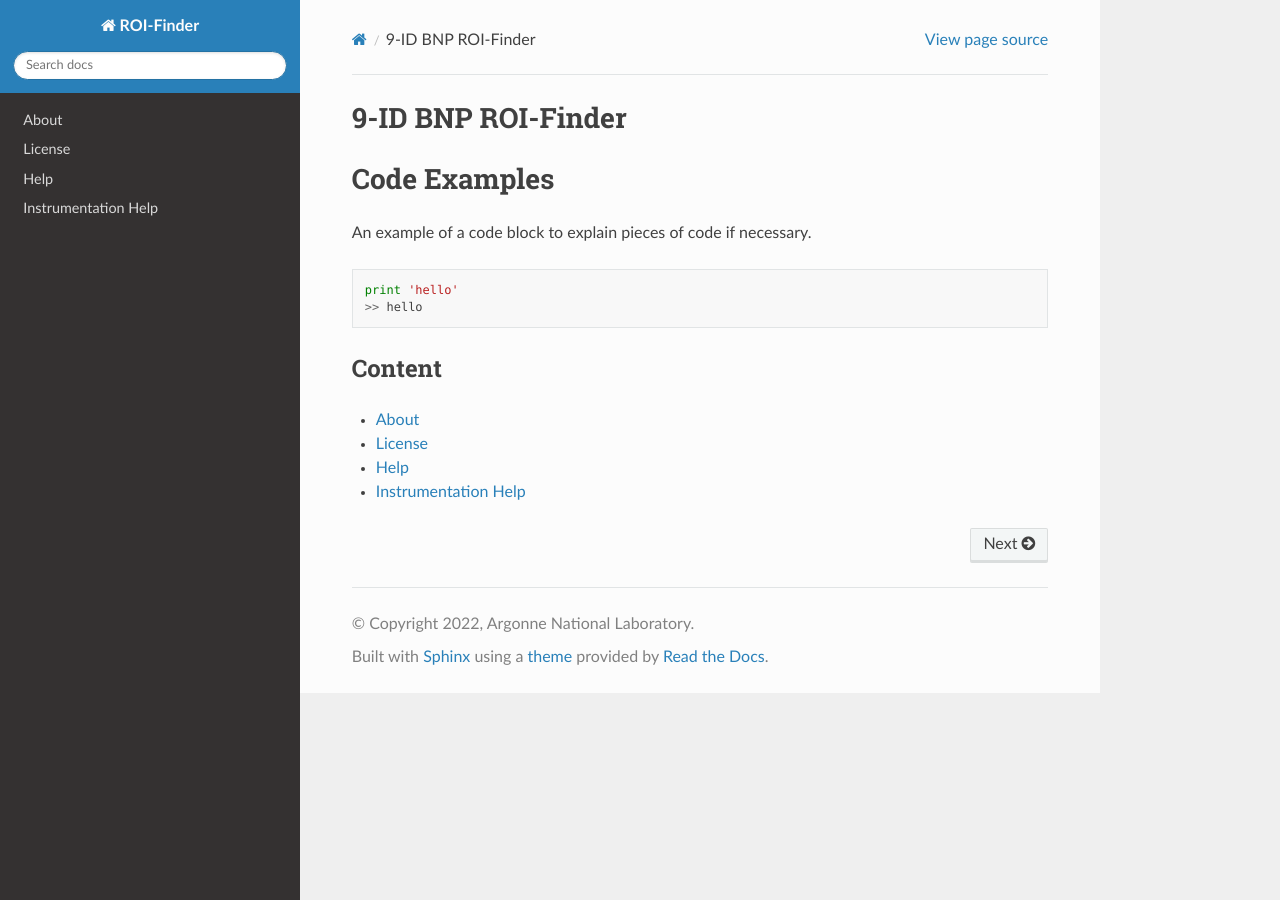
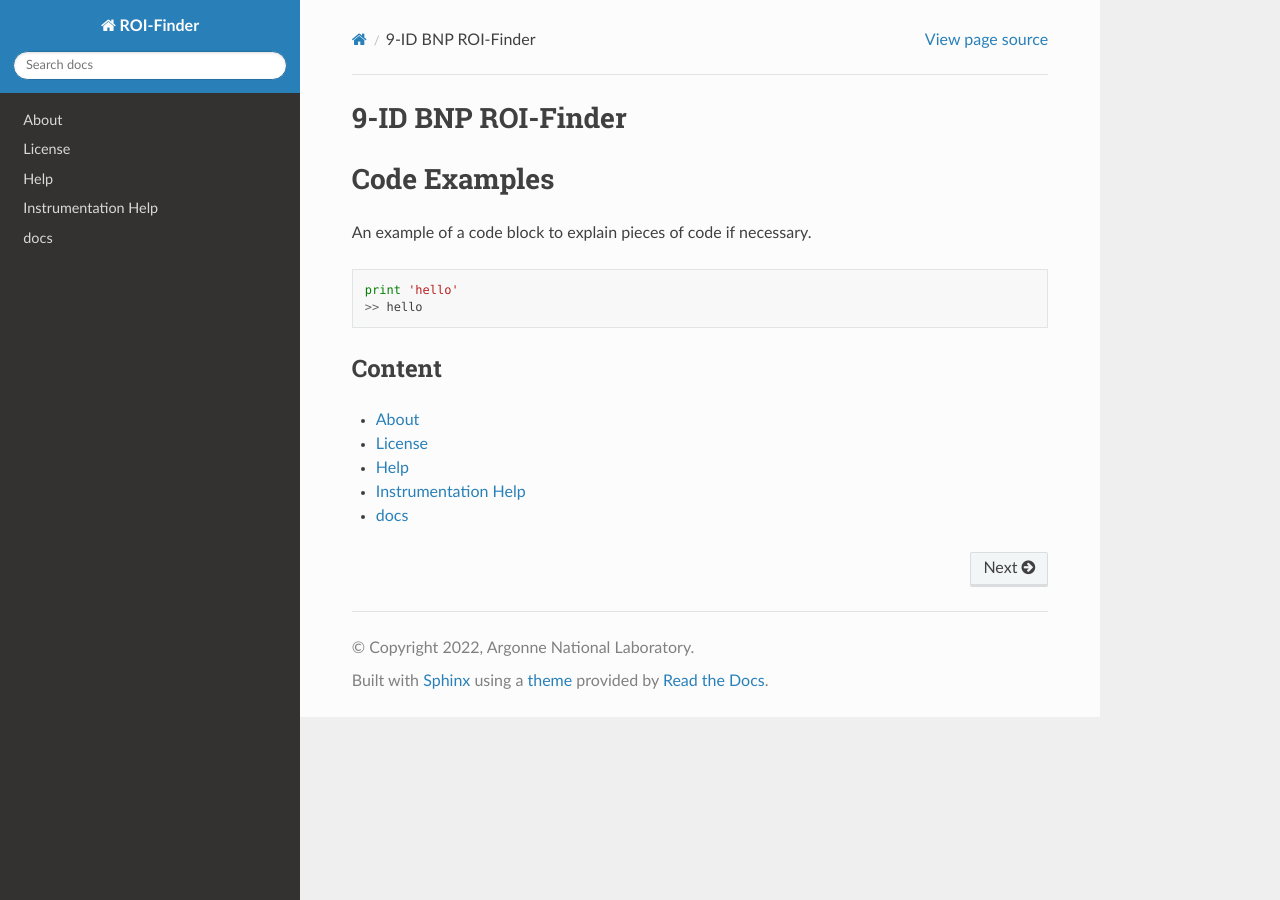
Before and after one commit to arshadzahangirchowdhury/old_ROI-Finder, a Sphinx documentation site: the page built from docs/source/index.rst, in a window 1280 px wide. Built offline with Sphinx 7.4.7 and the Read the Docs theme 2.0.0, drawn with Linux system fonts in a browser that asks for light colours.

Commit message:
docs added module

```diff
--- a/docs/source/index.rst
+++ b/docs/source/index.rst
@@ -24,6 +24,8 @@ Content
    License
    Help
 
+   modules
+
 
 
 .. Indices and tables
--- /dev/null
+++ b/docs/source/modules.rst
@@ -0,0 +1,5 @@
+docs
+====
+
+.. toctree::
+   :maxdepth: 4
```
